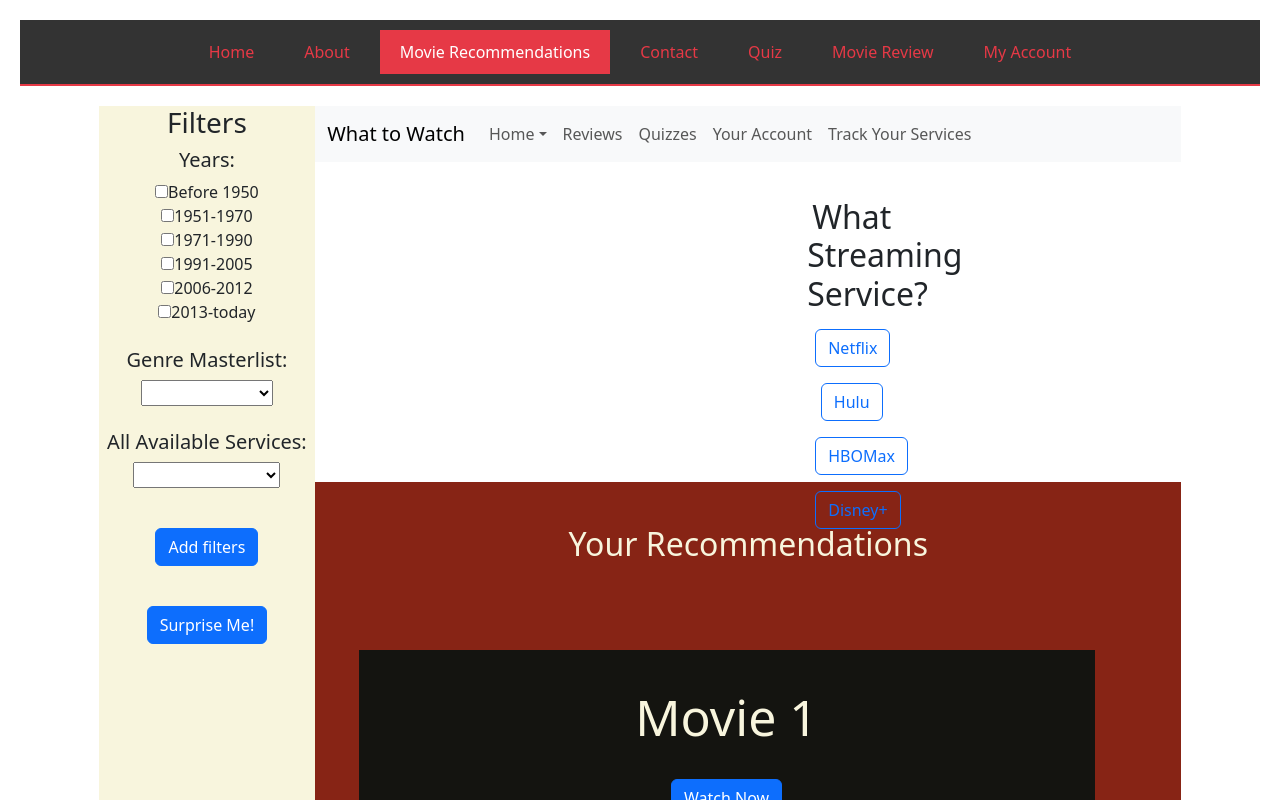
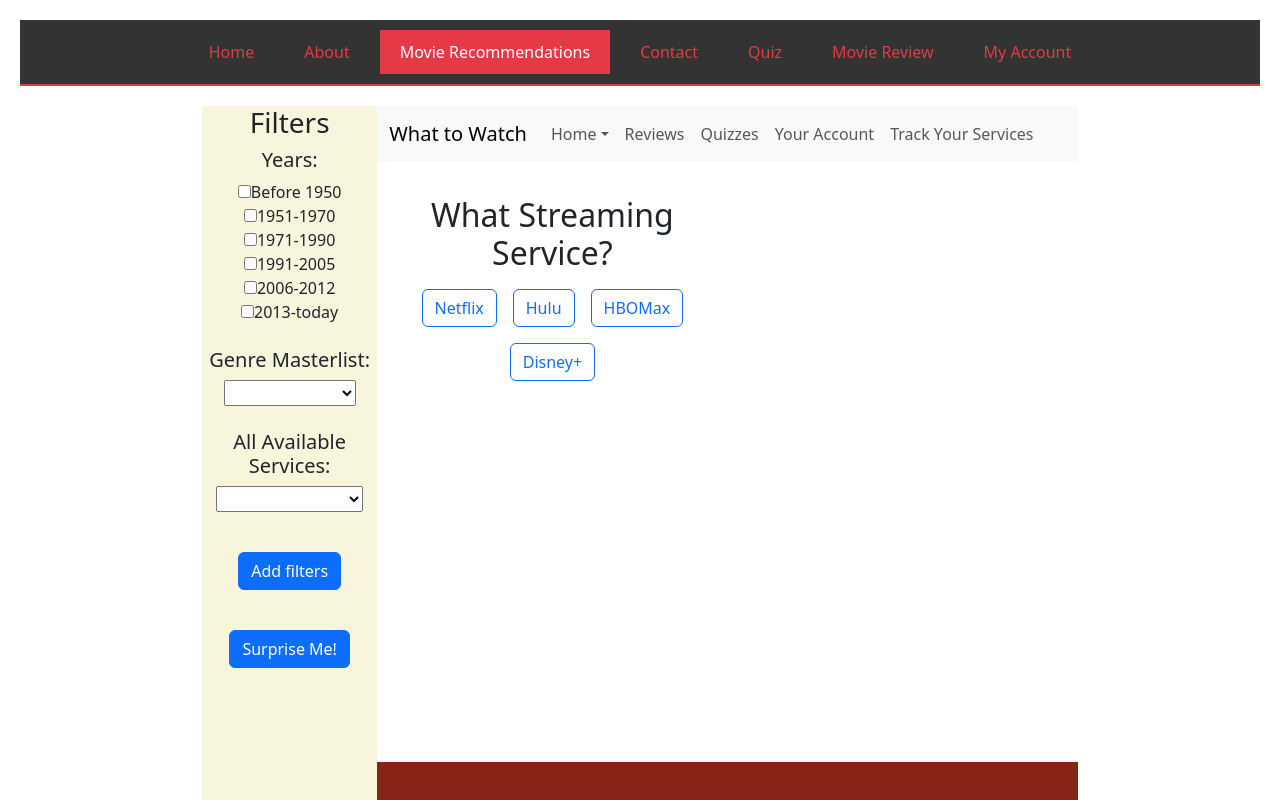
Before and after one commit to Vntage/What-to-Watch, a React (Create React App) app in the folder what-to-watch/: page / in a window 1280 px wide. Both pictures are taken after a click on the button "Movie Recommendations". Shown: the top 800 px of the page. Built offline with nearby package versions, Linux system fonts and the light colour scheme.

Commit message:
Update movie.css

```diff
--- a/what-to-watch/src/components/movie.css
+++ b/what-to-watch/src/components/movie.css
@@ -20,13 +20,12 @@
 
   .quiz{
     text-align: center;
-    height:8%;
-    padding-left: 20vh;
+    height:15%;
     padding-top: 2%;
   }
 
   .threeShows {
-    height: 92%;
+    height: 85%;
     background-color: #872415;
     color: #f8f5dd;
     padding-top: 5%;
```
